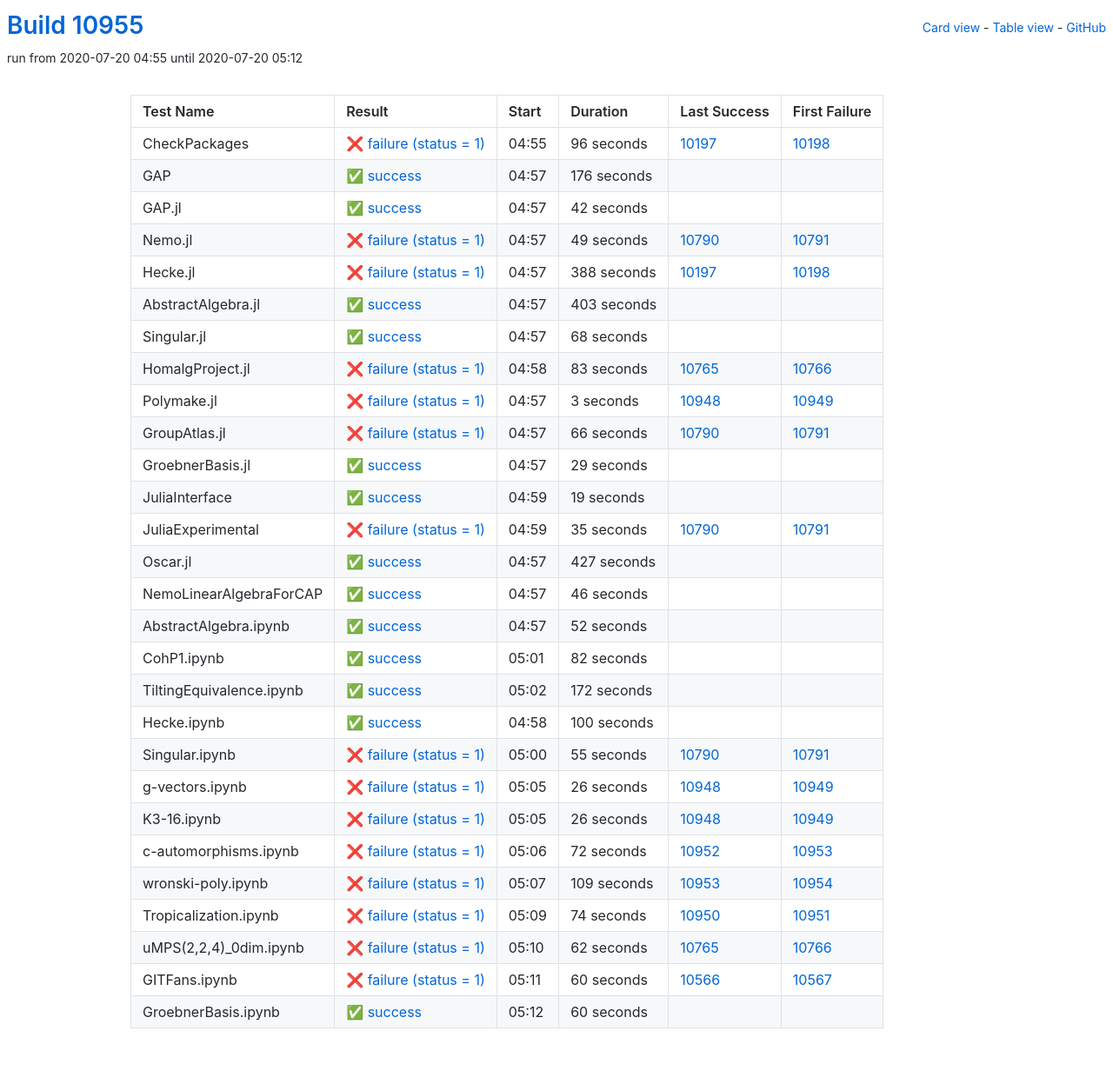
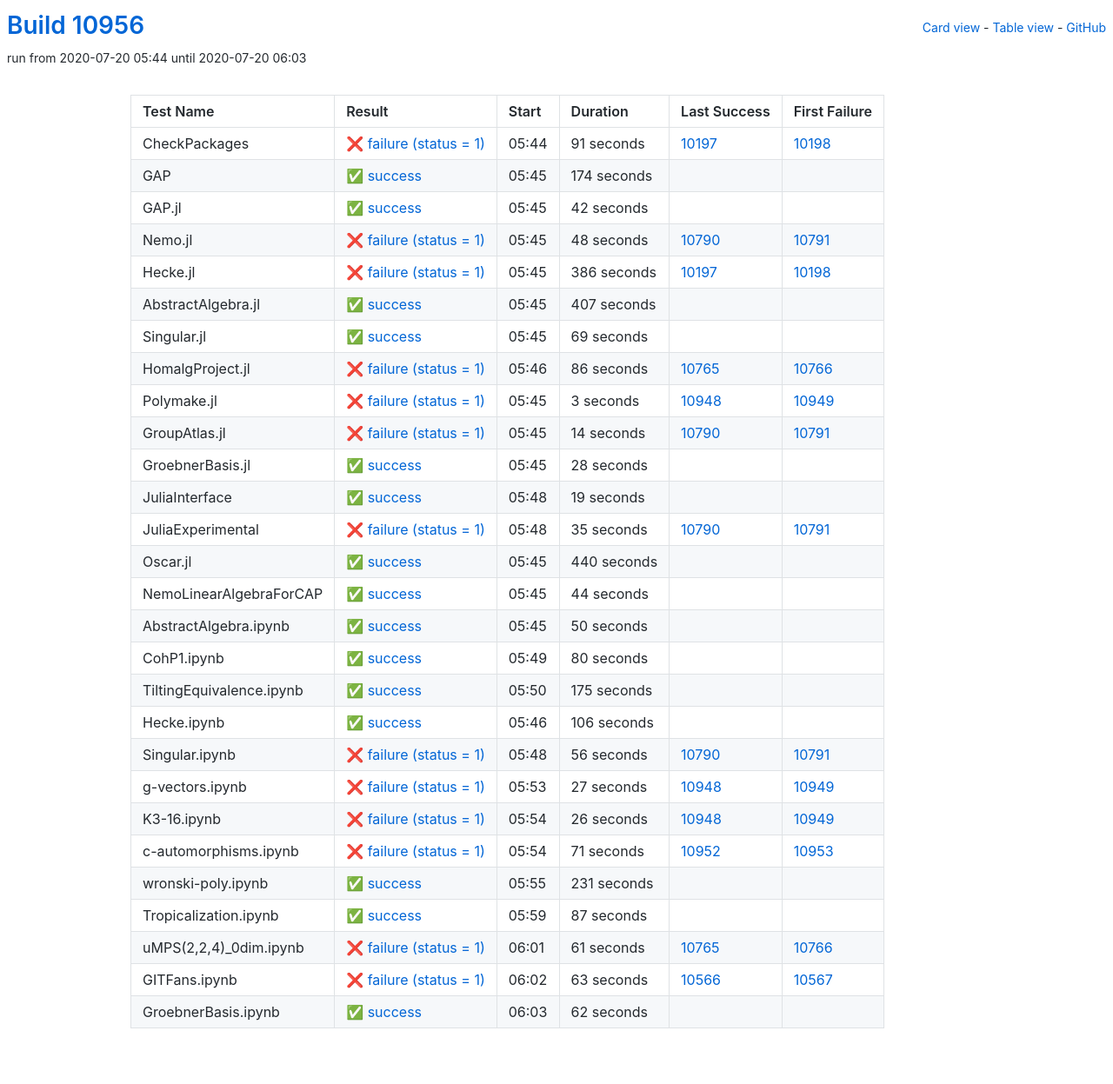
Before and after one commit to oscar-system/oscar-ci-status, a Jekyll site: the page built from table.html, in a window 1280 px wide. Shown: the whole page at 87% size. Built offline with Jekyll 4.4.1, drawn with Linux system fonts in a browser that asks for light colours.

Commit message:
Build #10956

```diff
--- a/_data/ci.yml
+++ b/_data/ci.yml
@@ -1,6 +1,6 @@
 ---
-build: 10955
-build_url: https://oscarci.mathematik.uni-kl.de/job/oscar/10955/
+build: 10956
+build_url: https://oscarci.mathematik.uni-kl.de/job/oscar/10956/
 job: oscar
 organization: oscar-system
 repo: oscar-ci-status
@@ -8,32 +8,32 @@
 tests:
 - name: CheckPackages
   id: checkpackages
-  log: https://oscarci.mathematik.uni-kl.de/job/oscar/10955/artifact/logs/build-10955/CheckPackages.log
-  start: 2020-07-20 04:55
+  log: https://oscarci.mathematik.uni-kl.de/job/oscar/10956/artifact/logs/build-10956/CheckPackages.log
+  start: 2020-07-20 05:44
   success: false
   exitcode: 1
   status: failure
-  duration: 96
+  duration: 91
   last_success: 10197
   last_success_url: https://oscarci.mathematik.uni-kl.de/job/oscar/10197/
   first_failure: 10198
   first_failure_url: https://oscarci.mathematik.uni-kl.de/job/oscar/10198/
 - name: GAP
   id: gap
-  log: https://oscarci.mathematik.uni-kl.de/job/oscar/10955/artifact/logs/build-10955/GAP.log
-  start: 2020-07-20 04:57
+  log: https://oscarci.mathematik.uni-kl.de/job/oscar/10956/artifact/logs/build-10956/GAP.log
+  start: 2020-07-20 05:45
   success: true
   exitcode: 0
   status: success
-  duration: 176
+  duration: 174
   last_success: false
   last_success_url:
   first_failure: false
   first_failure_url:
 - name: GAP.jl
   id: gap-jl
-  log: https://oscarci.mathematik.uni-kl.de/job/oscar/10955/artifact/logs/build-10955/GAP.jl.log
-  start: 2020-07-20 04:57
+  log: https://oscarci.mathematik.uni-kl.de/job/oscar/10956/artifact/logs/build-10956/GAP.jl.log
+  start: 2020-07-20 05:45
   success: true
   exitcode: 0
   status: success
@@ -44,68 +44,68 @@
   first_failure_url:
 - name: Nemo.jl
   id: nemo-jl
-  log: https://oscarci.mathematik.uni-kl.de/job/oscar/10955/artifact/logs/build-10955/Nemo.jl.log
-  start: 2020-07-20 04:57
+  log: https://oscarci.mathematik.uni-kl.de/job/oscar/10956/artifact/logs/build-10956/Nemo.jl.log
+  start: 2020-07-20 05:45
   success: false
   exitcode: 1
   status: failure
-  duration: 49
+  duration: 48
   last_success: 10790
   last_success_url: https://oscarci.mathematik.uni-kl.de/job/oscar/10790/
   first_failure: 10791
   first_failure_url: https://oscarci.mathematik.uni-kl.de/job/oscar/10791/
 - name: Hecke.jl
   id: hecke-jl
-  log: https://oscarci.mathematik.uni-kl.de/job/oscar/10955/artifact/logs/build-10955/Hecke.jl.log
-  start: 2020-07-20 04:57
+  log: https://oscarci.mathematik.uni-kl.de/job/oscar/10956/artifact/logs/build-10956/Hecke.jl.log
+  start: 2020-07-20 05:45
   success: false
   exitcode: 1
   status: failure
-  duration: 388
+  duration: 386
   last_success: 10197
   last_success_url: https://oscarci.mathematik.uni-kl.de/job/oscar/10197/
   first_failure: 10198
   first_failure_url: https://oscarci.mathematik.uni-kl.de/job/oscar/10198/
 - name: AbstractAlgebra.jl
   id: abstractalgebra-jl
-  log: https://oscarci.mathematik.uni-kl.de/job/oscar/10955/artifact/logs/build-10955/AbstractAlgebra.jl.log
-  start: 2020-07-20 04:57
+  log: https://oscarci.mathematik.uni-kl.de/job/oscar/10956/artifact/logs/build-10956/AbstractAlgebra.jl.log
+  start: 2020-07-20 05:45
   success: true
   exitcode: 0
   status: success
-  duration: 403
+  duration: 407
   last_success: false
   last_success_url:
   first_failure: false
   first_failure_url:
 - name: Singular.jl
   id: singular-jl
-  log: https://oscarci.mathematik.uni-kl.de/job/oscar/10955/artifact/logs/build-10955/Singular.jl.log
-  start: 2020-07-20 04:57
+  log: https://oscarci.mathematik.uni-kl.de/job/oscar/10956/artifact/logs/build-10956/Singular.jl.log
+  start: 2020-07-20 05:45
   success: true
   exitcode: 0
   status: success
-  duration: 68
+  duration: 69
   last_success: false
   last_success_url:
   first_failure: false
   first_failure_url:
 - name: HomalgProject.jl
   id: homalgproject-jl
-  log: https://oscarci.mathematik.uni-kl.de/job/oscar/10955/artifact/logs/build-10955/HomalgProject.jl.log
-  start: 2020-07-20 04:58
+  log: https://oscarci.mathematik.uni-kl.de/job/oscar/10956/artifact/logs/build-10956/HomalgProject.jl.log
+  start: 2020-07-20 05:46
   success: false
   exitcode: 1
   status: failure
-  duration: 83
+  duration: 86
   last_success: 10765
   last_success_url: https://oscarci.mathematik.uni-kl.de/job/oscar/10765/
   first_failure: 10766
   first_failure_url: https://oscarci.mathematik.uni-kl.de/job/oscar/10766/
 - name: Polymake.jl
   id: polymake-jl
-  log: https://oscarci.mathematik.uni-kl.de/job/oscar/10955/artifact/logs/build-10955/Polymake.jl.log
-  start: 2020-07-20 04:57
+  log: https://oscarci.mathematik.uni-kl.de/job/oscar/10956/artifact/logs/build-10956/Polymake.jl.log
+  start: 2020-07-20 05:45
   success: false
   exitcode: 1
   status: failure
@@ -116,32 +116,32 @@
   first_failure_url: https://oscarci.mathematik.uni-kl.de/job/oscar/10949/
 - name: GroupAtlas.jl
   id: groupatlas-jl
-  log: https://oscarci.mathematik.uni-kl.de/job/oscar/10955/artifact/logs/build-10955/GroupAtlas.jl.log
-  start: 2020-07-20 04:57
+  log: https://oscarci.mathematik.uni-kl.de/job/oscar/10956/artifact/logs/build-10956/GroupAtlas.jl.log
+  start: 2020-07-20 05:45
   success: false
   exitcode: 1
   status: failure
-  duration: 66
+  duration: 14
   last_success: 10790
   last_success_url: https://oscarci.mathematik.uni-kl.de/job/oscar/10790/
   first_failure: 10791
   first_failure_url: https://oscarci.mathematik.uni-kl.de/job/oscar/10791/
 - name: GroebnerBasis.jl
   id: groebnerbasis-jl
-  log: https://oscarci.mathematik.uni-kl.de/job/oscar/10955/artifact/logs/build-10955/GroebnerBasis.jl.log
-  start: 2020-07-20 04:57
+  log: https://oscarci.mathematik.uni-kl.de/job/oscar/10956/artifact/logs/build-10956/GroebnerBasis.jl.log
+  start: 2020-07-20 05:45
   success: true
   exitcode: 0
   status: success
-  duration: 29
+  duration: 28
   last_success: false
   last_success_url:
   first_failure: false
   first_failure_url:
 - name: JuliaInterface
   id: juliainterface
-  log: https://oscarci.mathematik.uni-kl.de/job/oscar/10955/artifact/logs/build-10955/JuliaInterface.log
-  start: 2020-07-20 04:59
+  log: https://oscarci.mathematik.uni-kl.de/job/oscar/10956/artifact/logs/build-10956/JuliaInterface.log
+  start: 2020-07-20 05:48
   success: true
   exitcode: 0
   status: success
@@ -152,8 +152,8 @@
   first_failure_url:
 - name: JuliaExperimental
   id: juliaexperimental
-  log: https://oscarci.mathematik.uni-kl.de/job/oscar/10955/artifact/logs/build-10955/JuliaExperimental.log
-  start: 2020-07-20 04:59
+  log: https://oscarci.mathematik.uni-kl.de/job/oscar/10956/artifact/logs/build-10956/JuliaExperimental.log
+  start: 2020-07-20 05:48
   success: false
   exitcode: 1
   status: failure
@@ -164,104 +164,104 @@
   first_failure_url: https://oscarci.mathematik.uni-kl.de/job/oscar/10791/
 - name: Oscar.jl
   id: oscar-jl
-  log: https://oscarci.mathematik.uni-kl.de/job/oscar/10955/artifact/logs/build-10955/Oscar.jl.log
-  start: 2020-07-20 04:57
+  log: https://oscarci.mathematik.uni-kl.de/job/oscar/10956/artifact/logs/build-10956/Oscar.jl.log
+  start: 2020-07-20 05:45
   success: true
   exitcode: 0
   status: success
-  duration: 427
+  duration: 440
   last_success: false
   last_success_url:
   first_failure: false
   first_failure_url:
 - name: NemoLinearAlgebraForCAP
   id: nemolinearalgebraforcap
-  log: https://oscarci.mathematik.uni-kl.de/job/oscar/10955/artifact/logs/build-10955/NemoLinearAlgebraForCAP.log
-  start: 2020-07-20 04:57
+  log: https://oscarci.mathematik.uni-kl.de/job/oscar/10956/artifact/logs/build-10956/NemoLinearAlgebraForCAP.log
+  start: 2020-07-20 05:45
   success: true
   exitcode: 0
   status: success
-  duration: 46
+  duration: 44
   last_success: false
   last_success_url:
   first_failure: false
   first_failure_url:
 - name: AbstractAlgebra.ipynb
   id: abstractalgebra-ipynb
-  log: https://oscarci.mathematik.uni-kl.de/job/oscar/10955/artifact/logs/build-10955/AbstractAlgebra.ipynb.log
-  start: 2020-07-20 04:57
+  log: https://oscarci.mathematik.uni-kl.de/job/oscar/10956/artifact/logs/build-10956/AbstractAlgebra.ipynb.log
+  start: 2020-07-20 05:45
   success: true
   exitcode: 0
   status: success
-  duration: 52
+  duration: 50
   last_success: false
   last_success_url:
   first_failure: false
   first_failure_url:
 - name: CohP1.ipynb
   id: cohp1-ipynb
-  log: https://oscarci.mathematik.uni-kl.de/job/oscar/10955/artifact/logs/build-10955/CohP1.ipynb.log
-  start: 2020-07-20 05:01
+  log: https://oscarci.mathematik.uni-kl.de/job/oscar/10956/artifact/logs/build-10956/CohP1.ipynb.log
+  start: 2020-07-20 05:49
   success: true
   exitcode: 0
   status: success
-  duration: 82
+  duration: 80
   last_success: false
   last_success_url:
   first_failure: false
   first_failure_url:
 - name: TiltingEquivalence.ipynb
   id: tiltingequivalence-ipynb
-  log: https://oscarci.mathematik.uni-kl.de/job/oscar/10955/artifact/logs/build-10955/TiltingEquivalence.ipynb.log
-  start: 2020-07-20 05:02
+  log: https://oscarci.mathematik.uni-kl.de/job/oscar/10956/artifact/logs/build-10956/TiltingEquivalence.ipynb.log
+  start: 2020-07-20 05:50
   success: true
   exitcode: 0
   status: success
-  duration: 172
+  duration: 175
   last_success: false
   last_success_url:
   first_failure: false
   first_failure_url:
 - name: Hecke.ipynb
   id: hecke-ipynb
-  log: https://oscarci.mathematik.uni-kl.de/job/oscar/10955/artifact/logs/build-10955/Hecke.ipynb.log
-  start: 2020-07-20 04:58
+  log: https://oscarci.mathematik.uni-kl.de/job/oscar/10956/artifact/logs/build-10956/Hecke.ipynb.log
+  start: 2020-07-20 05:46
   success: true
   exitcode: 0
   status: success
-  duration: 100
+  duration: 106
   last_success: false
   last_success_url:
   first_failure: false
   first_failure_url:
 - name: Singular.ipynb
   id: singular-ipynb
-  log: https://oscarci.mathematik.uni-kl.de/job/oscar/10955/artifact/logs/build-10955/Singular.ipynb.log
-  start: 2020-07-20 05:00
+  log: https://oscarci.mathematik.uni-kl.de/job/oscar/10956/artifact/logs/build-10956/Singular.ipynb.log
+  start: 2020-07-20 05:48
   success: false
   exitcode: 1
   status: failure
-  duration: 55
+  duration: 56
   last_success: 10790
   last_success_url: https://oscarci.mathematik.uni-kl.de/job/oscar/10790/
   first_failure: 10791
   first_failure_url: https://oscarci.mathematik.uni-kl.de/job/oscar/10791/
 - name: g-vectors.ipynb
   id: g-vectors-ipynb
-  log: https://oscarci.mathematik.uni-kl.de/job/oscar/10955/artifact/logs/build-10955/g-vectors.ipynb.log
-  start: 2020-07-20 05:05
+  log: https://oscarci.mathematik.uni-kl.de/job/oscar/10956/artifact/logs/build-10956/g-vectors.ipynb.log
+  start: 2020-07-20 05:53
   success: false
   exitcode: 1
   status: failure
-  duration: 26
+  duration: 27
   last_success: 10948
   last_success_url: https://oscarci.mathematik.uni-kl.de/job/oscar/10948/
   first_failure: 10949
   first_failure_url: https://oscarci.mathematik.uni-kl.de/job/oscar/10949/
 - name: K3-16.ipynb
   id: k3-16-ipynb
-  log: https://oscarci.mathematik.uni-kl.de/job/oscar/10955/artifact/logs/build-10955/K3-16.ipynb.log
-  start: 2020-07-20 05:05
+  log: https://oscarci.mathematik.uni-kl.de/job/oscar/10956/artifact/logs/build-10956/K3-16.ipynb.log
+  start: 2020-07-20 05:54
   success: false
   exitcode: 1
   status: failure
@@ -272,72 +272,72 @@
   first_failure_url: https://oscarci.mathematik.uni-kl.de/job/oscar/10949/
 - name: c-automorphisms.ipynb
   id: c-automorphisms-ipynb
-  log: https://oscarci.mathematik.uni-kl.de/job/oscar/10955/artifact/logs/build-10955/c-automorphisms.ipynb.log
-  start: 2020-07-20 05:06
+  log: https://oscarci.mathematik.uni-kl.de/job/oscar/10956/artifact/logs/build-10956/c-automorphisms.ipynb.log
+  start: 2020-07-20 05:54
   success: false
   exitcode: 1
   status: failure
-  duration: 72
+  duration: 71
   last_success: 10952
   last_success_url: https://oscarci.mathematik.uni-kl.de/job/oscar/10952/
   first_failure: 10953
   first_failure_url: https://oscarci.mathematik.uni-kl.de/job/oscar/10953/
 - name: wronski-poly.ipynb
   id: wronski-poly-ipynb
-  log: https://oscarci.mathematik.uni-kl.de/job/oscar/10955/artifact/logs/build-10955/wronski-poly.ipynb.log
-  start: 2020-07-20 05:07
+  log: https://oscarci.mathematik.uni-kl.de/job/oscar/10956/artifact/logs/build-10956/wronski-poly.ipynb.log
+  start: 2020-07-20 05:55
+  success: true
+  exitcode: 0
+  status: success
+  duration: 231
+  last_success: false
+  last_success_url:
+  first_failure: false
+  first_failure_url:
+- name: Tropicalization.ipynb
+  id: tropicalization-ipynb
+  log: https://oscarci.mathematik.uni-kl.de/job/oscar/10956/artifact/logs/build-10956/Tropicalization.ipynb.log
+  start: 2020-07-20 05:59
+  success: true
+  exitcode: 0
+  status: success
+  duration: 87
+  last_success: false
+  last_success_url:
+  first_failure: false
+  first_failure_url:
+- name: uMPS(2,2,4)_0dim.ipynb
+  id: umps-2-2-4-0dim-ipynb
+  log: https://oscarci.mathematik.uni-kl.de/job/oscar/10956/artifact/logs/build-10956/uMPS-2-2-4-_0dim.ipynb.log
+  start: 2020-07-20 06:01
   success: false
   exitcode: 1
   status: failure
-  duration: 109
-  last_success: 10953
-  last_success_url: https://oscarci.mathematik.uni-kl.de/job/oscar/10953/
-  first_failure: 10954
-  first_failure_url: https://oscarci.mathematik.uni-kl.de/job/oscar/10954/
-- name: Tropicalization.ipynb
-  id: tropicalization-ipynb
-  log: https://oscarci.mathematik.uni-kl.de/job/oscar/10955/artifact/logs/build-10955/Tropicalization.ipynb.log
-  start: 2020-07-20 05:09
-  success: false
-  exitcode: 1
-  status: failure
-  duration: 74
-  last_success: 10950
-  last_success_url: https://oscarci.mathematik.uni-kl.de/job/oscar/10950/
-  first_failure: 10951
-  first_failure_url: https://oscarci.mathematik.uni-kl.de/job/oscar/10951/
-- name: uMPS(2,2,4)_0dim.ipynb
-  id: umps-2-2-4-0dim-ipynb
-  log: https://oscarci.mathematik.uni-kl.de/job/oscar/10955/artifact/logs/build-10955/uMPS-2-2-4-_0dim.ipynb.log
-  start: 2020-07-20 05:10
-  success: false
-  exitcode: 1
-  status: failure
-  duration: 62
+  duration: 61
   last_success: 10765
   last_success_url: https://oscarci.mathematik.uni-kl.de/job/oscar/10765/
   first_failure: 10766
   first_failure_url: https://oscarci.mathematik.uni-kl.de/job/oscar/10766/
 - name: GITFans.ipynb
   id: gitfans-ipynb
-  log: https://oscarci.mathematik.uni-kl.de/job/oscar/10955/artifact/logs/build-10955/GITFans.ipynb.log
-  start: 2020-07-20 05:11
+  log: https://oscarci.mathematik.uni-kl.de/job/oscar/10956/artifact/logs/build-10956/GITFans.ipynb.log
+  start: 2020-07-20 06:02
   success: false
   exitcode: 1
   status: failure
-  duration: 60
+  duration: 63
   last_success: 10566
   last_success_url: https://oscarci.mathematik.uni-kl.de/job/oscar/10566/
   first_failure: 10567
   first_failure_url: https://oscarci.mathematik.uni-kl.de/job/oscar/10567/
 - name: GroebnerBasis.ipynb
   id: groebnerbasis-ipynb
-  log: https://oscarci.mathematik.uni-kl.de/job/oscar/10955/artifact/logs/build-10955/GroebnerBasis.ipynb.log
-  start: 2020-07-20 05:12
+  log: https://oscarci.mathematik.uni-kl.de/job/oscar/10956/artifact/logs/build-10956/GroebnerBasis.ipynb.log
+  start: 2020-07-20 06:03
   success: true
   exitcode: 0
   status: success
-  duration: 60
+  duration: 62
   last_success: false
   last_success_url:
   first_failure: false
```
Also changed, not shown: README.md.
